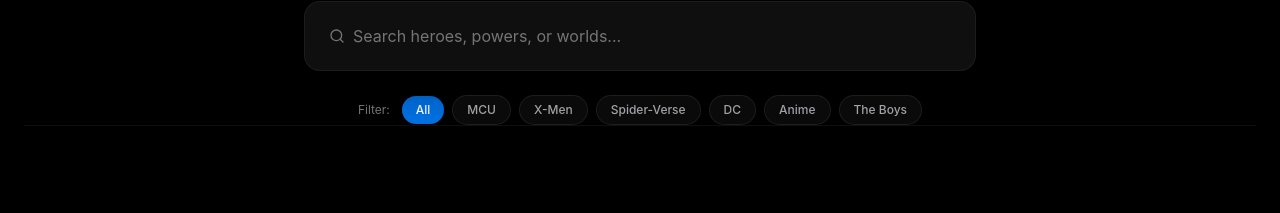
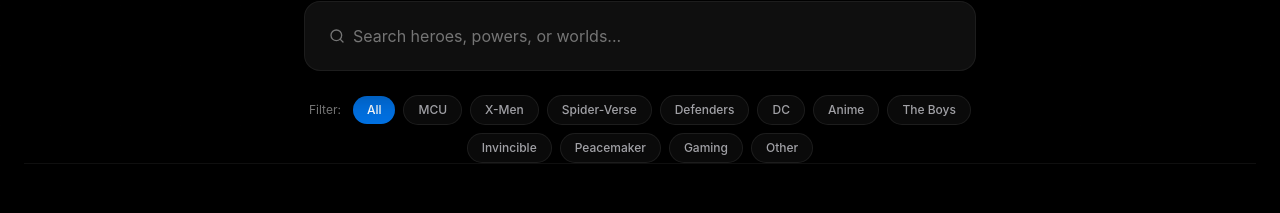
Before and after one commit to anubhavaanand/Marvel-nexus, a Next.js app: page /search in a window 1280 px wide. Shown: the part 419-632 px from the top of the page. Built offline with nearby package versions, Linux system fonts and the light colour scheme; no server answers; the database is empty.

Commit message:
fix: derive search franchise filter from FRANCHISE_VALUES (#429)

```diff
--- a/src/components/SearchClient.tsx
+++ b/src/components/SearchClient.tsx
@@ -7,6 +7,7 @@ import { Search, X, Loader2, Sparkles, AlertTriangle, RefreshCw } from 'lucide-r
 import HeroCard from '@/components/HeroCard'
 import { Button } from '@/components/ui/button'
 import type { Hero, SearchHero } from '@/lib/supabase'
+import { FRANCHISE_VALUES } from '@/lib/hero-update'
 
 interface SearchClientProps {
   allHeroes: SearchHero[]
@@ -14,7 +15,7 @@ interface SearchClientProps {
   isDemoMode?: boolean
 }
 
-const franchises = ['All', 'MCU', 'X-Men', 'Spider-Verse', 'DC', 'Anime', 'The Boys']
+const franchises = ['All', ...FRANCHISE_VALUES]
 const PAGE_SIZE = 24
 // Bound the rendered DOM: never render more than this many cards at once,
 // even when the result set (or "load more" accumulation) is larger.
```
